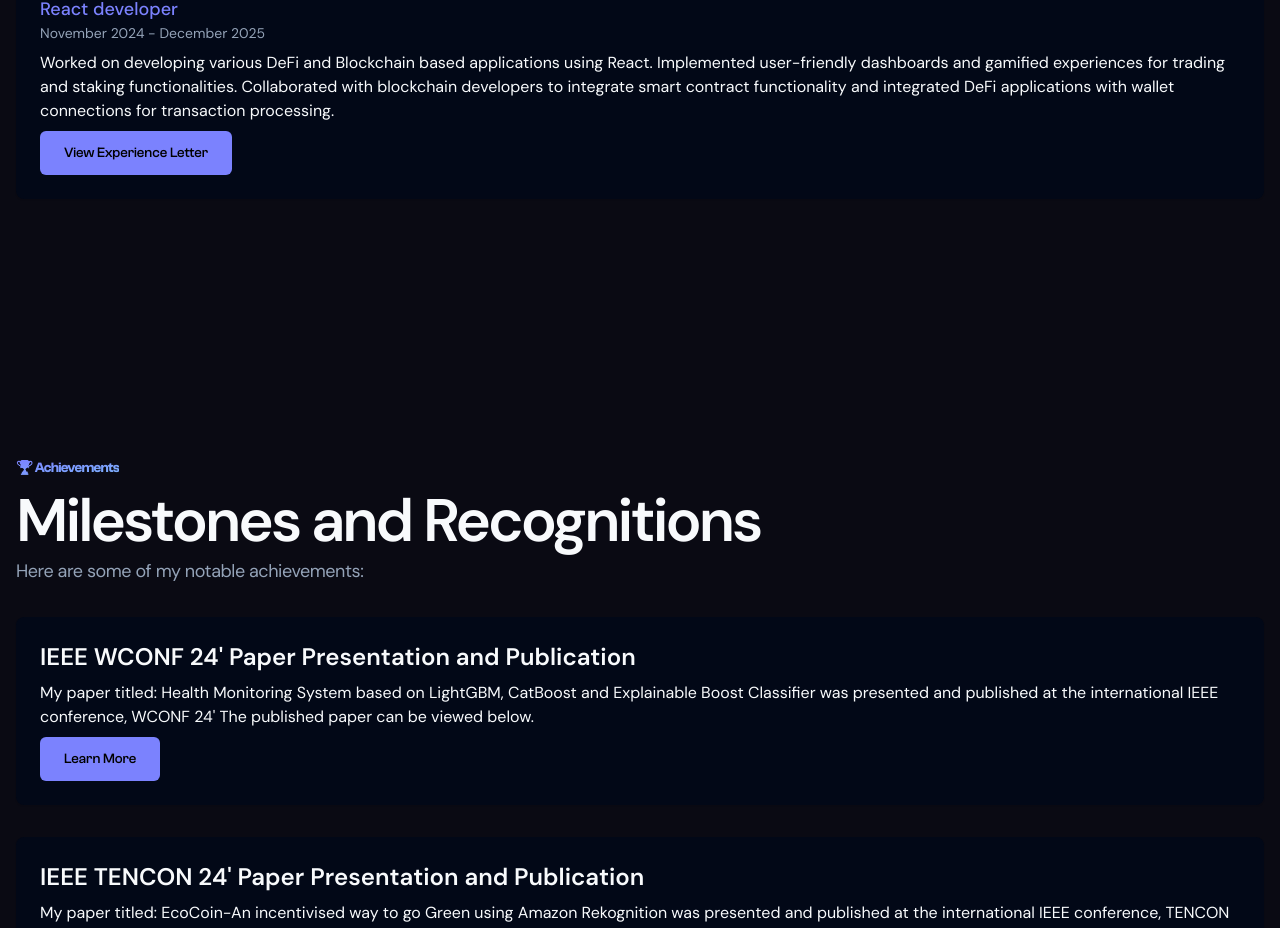
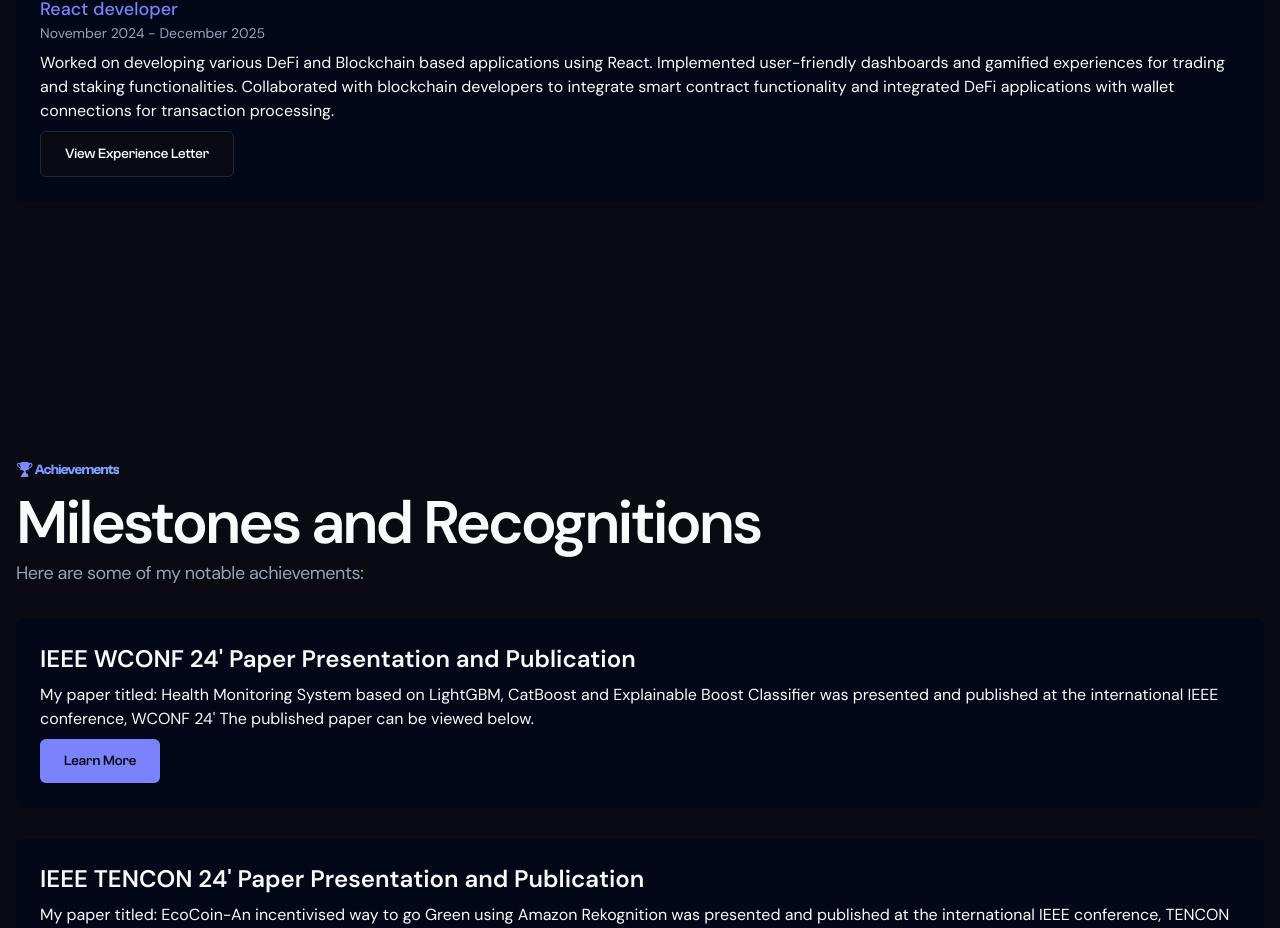
Before and after one commit to rux0422/My-Portfolio, a Next.js app: page / in a window 1280 px wide. Shown: the part 3955-4883 px from the top of the page. Built offline with nearby package versions, Linux system fonts and the light colour scheme.

Commit message:
Enhance experience section and update button styles
Updated experience section to include experienceLetterHref and changed button styles.

```diff
--- a/src/pages/index.tsx
+++ b/src/pages/index.tsx
@@ -5,6 +5,7 @@
 import {
   ChevronRight,
   Github,
+
   Linkedin,
   Download,
   Phone,
@@ -93,7 +94,6 @@
   "AI/ML", "Exploratory Data Analysis"
 ];
 
-// Updated experience data with experienceLetterHref for Tangible Trade
 const experiences = [
   {
     company: "Publicis Sapient",
@@ -391,7 +391,7 @@
           </div>
         </section>
 
-        {/* Experience */}
+       {/* Experience */}
         <section id="experience" data-scroll-section>
           <div className="my-64">
             <span className="text-gradient clash-grotesk text-sm font-semibold tracking-tighter">
@@ -419,7 +419,7 @@
                     )}
                     {exp.experienceLetterHref && (
                       <Link href={exp.experienceLetterHref} target="_blank" rel="noopener noreferrer">
-                        <Button>View Experience Letter</Button>
+                        <Button variant="outline">View Experience Letter</Button>
                       </Link>
                     )}
                   </div>
@@ -447,7 +447,7 @@
                 <div key={achievement.title} className="rounded-lg bg-card p-6 shadow-sm">
                   <h3 className="text-2xl font-semibold">{achievement.title}</h3>
                   <p className="mt-2 text-base">{achievement.description}</p>
-                  <Link href={achievement.href} target="_blank" rel="noopener noreferrer">
+                  <Link href={achievement.href} target="_blank">
                     <Button className="mt-2">Learn More</Button>
                   </Link>
                 </div>
@@ -456,7 +456,7 @@
 
            {/* Updated Certifications Link */}
            <div className="mt-40">
-              <Link href="https://github.com/rux0422/Certifications" target="_blank" rel="noopener noreferrer">
+              <Link href="https://github.com/rux0422/Certifications" target="_blank">
                 <Button variant="default" className="w-full py-6 text-lg font-semibold">
                   View All Certifications
                 </Button>
```
